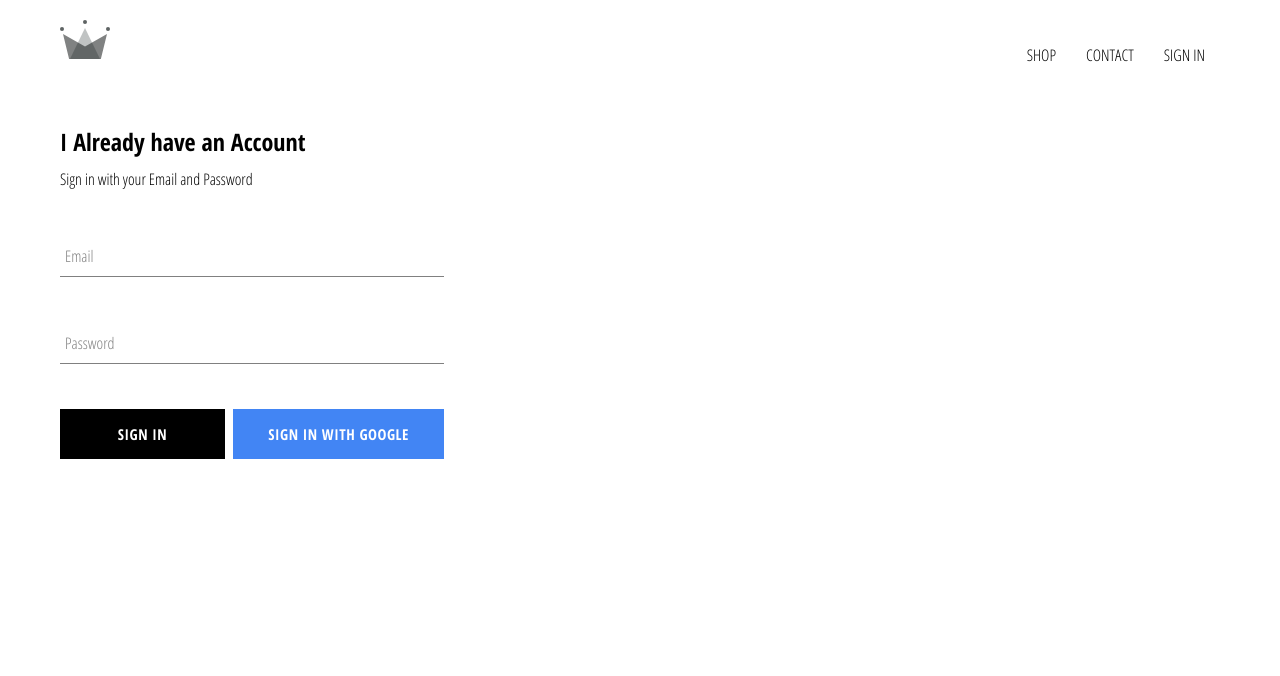
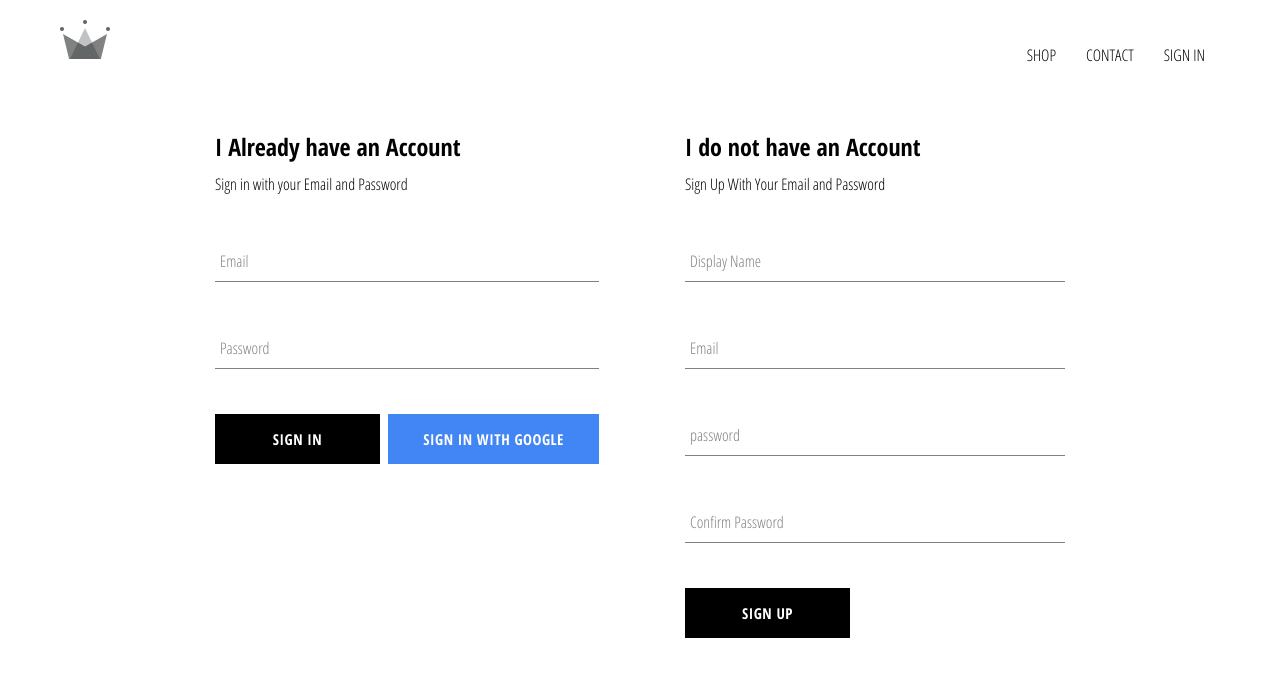
Before and after one commit to hamidKMB/kmb-clothing, a React (Create React App) app: page /signin in a window 1280 px wide. Shown: the top 676 px of the page. Built offline with nearby package versions, Linux system fonts and the light colour scheme; no server answers.

Commit message:
adding Sign Up Form With Auth With Email and Address, also Sign in With Email and Password Sets Up

```diff
--- a/src/App.js
+++ b/src/App.js
@@ -5,7 +5,7 @@
 import ShopPage from "./pages/shop-page/shoppage.component"
 import SignInSignUp from "./pages/sign-in-and-sign-up/sign-in-and-sign-up.component";
 import Header from './components/header/header.component';
-import { auth, createUserProfileDetails } from './firebase/firebase.utils';
+import { auth, createUserProfileDocument } from './firebase/firebase.utils';
 
 import "./App.css";
 
@@ -24,19 +24,17 @@
     //subscribe
     this.unSubscribeFromAuth = auth.onAuthStateChanged ( async userAuth => {
       if (userAuth) {
-        const userRef = await createUserProfileDetails(userAuth); //pass the Authenticated User Details To The FireStore
+        const userRef = await createUserProfileDocument(userAuth); //pass the Authenticated User Details To The FireStore
 
         //--------------------------the Course Solution to Store Data On State-----------------
         userRef.onSnapshot((snapShot) => {
-          this.setState(
-            {
+          this.setState({
               currentUser: {
                 id: snapShot.id,
                 ...snapShot.data(),
               },
-            },
-            () => console.log(this.state)
-          );
+            });
+          console.log(this.state);
         });
 
         //----------------------my Solution to Store Data on State-----------------------------
@@ -47,8 +45,8 @@
         //       id: userData.id,
         //       ...userData.data(),
         //     },
-        //   },
-        //   () => console.log(this.state)
+        //   }
+        //   ,() => console.log(this.state)
         // );
       }
       this.setState({currentUser: userAuth});
--- a/src/components/sign-in/sign-in.component.jsx
+++ b/src/components/sign-in/sign-in.component.jsx
@@ -2,7 +2,7 @@
 import CustomButton from "../custom-button/custom-button.component"
 
 import FormInput from "../form-input/form-input.component"
-import { signInWithGoogle } from "../../firebase/firebase.utils"
+import { auth, signInWithGoogle } from "../../firebase/firebase.utils"
 
 import "./sign-in.styles.scss"
 
@@ -16,10 +16,15 @@
         }
     }
 
-    handleSubmit = (event) => {
+    handleSubmit = async (event) => {
         event.preventDefault();
-
-        this.setState({ email:'' , password:'' })
+        const{email, password} = this.state
+        try{
+          await auth.signInWithEmailAndPassword(email, password)
+          this.setState({ email: "", password: "" });
+        }catch(error){
+          alert(error.message)
+        }
     }
 
     handleChange = (event) => {
@@ -52,7 +57,7 @@
               />
               <div className="buttons">
                 <CustomButton type="submit">Sign in</CustomButton>
-                <CustomButton onClick={signInWithGoogle} isGoogleSignIn >Sign in with Google</CustomButton>
+                <CustomButton type="button" onClick={signInWithGoogle} isGoogleSignIn>Sign in with Google</CustomButton>
               </div>
             </form>
           </div>
--- /dev/null
+++ b/src/components/sign-up/sign-up.component.jsx
@@ -0,0 +1,104 @@
+import React from "react";
+
+import FormInput from "../form-input/form-input.component";
+import CustomButton from "../custom-button/custom-button.component";
+
+import { auth , createUserProfileDocument } from "../../firebase/firebase.utils";
+
+import "./sign-up.styles.scss"
+
+class SignUp extends React.Component {
+    constructor() {
+        super()
+
+        this.state={
+            displayName:'' ,
+            email: '' ,
+            password: '',
+            confirmPassword: ''
+        }
+    }
+
+    handleSubmit = async (event) => {
+        event.preventDefault();
+        const {displayName, email, password, confirmPassword} = this.state;
+
+        if (password !== confirmPassword ){ // when the password Was Wrong
+            alert("Passwords Not Match! Try again")
+            return;
+        };
+
+        try{
+            const{ user } =
+            await auth.createUserWithEmailAndPassword(
+                email,
+                password
+                ); // save the user Athenticated
+                await createUserProfileDocument(user, {displayName});
+            //save the user detail in firestore
+
+            this.setState({
+                displayName: "",
+                email: "",
+                password: "",
+                confirmPassword: "",
+            });
+            // Blank the form fields after user sign up Complete
+
+        }catch(error){
+            console.log("error in Sign-Up" , error.message);
+        }
+    }
+
+    handleChange = (event) => {
+        const {name, value} = event.target
+        this.setState ({ [name] : value })
+    }
+
+    render() {
+        const{displayName, email, password, confirmPassword} = this.state;
+        return (
+          <div className="sign-up">
+            <h2 className="title">I do not have an Account</h2>
+            <span>Sign Up With Your Email and Password</span>
+            <form className="sign-up-form" onSubmit={this.handleSubmit}>
+              <FormInput
+                type="text"
+                name="displayName"
+                value={displayName}
+                label="Display Name"
+                onChange={this.handleChange}
+                required
+              />
+              <FormInput
+                type="email"
+                name="email"
+                value={email}
+                label="Email"
+                onChange={this.handleChange}
+                required
+              />
+              <FormInput
+                type="password"
+                name="password"
+                value={password}
+                label="password"
+                onChange={this.handleChange}
+                required
+              />
+              <FormInput
+                type="password"
+                name="confirmPassword"
+                value={confirmPassword}
+                label="Confirm Password"
+                onChange={this.handleChange}
+                required
+              />
+              <CustomButton type="submit"> SIGN UP </CustomButton>
+            </form>
+          </div>
+        );
+    }
+}
+
+export default SignUp
--- /dev/null
+++ b/src/components/sign-up/sign-up.styles.scss
@@ -0,0 +1,9 @@
+.sign-up {
+  display: flex;
+  flex-direction: column;
+  width: 380px;
+
+  .title {
+    margin: 10px 0;
+  }
+}
--- a/src/firebase/firebase.utils.js
+++ b/src/firebase/firebase.utils.js
@@ -13,7 +13,7 @@
 };
 
 // function for add data to firestore
-export const createUserProfileDetails = async (userAuth, additionalData) => {
+export const createUserProfileDocument = async (userAuth, additionalData) => {
     if (!userAuth) return;
 
     const userRef = firestore.doc(`users/${userAuth.uid}`);
@@ -30,7 +30,6 @@
         //create the properties the displayName and email
         const createdAt = new Date();
         // create the property created At
-
         try {
         await userRef.set({ displayName, createdAt, email, ...additionalData });
         } catch (error) {
--- a/src/pages/sign-in-and-sign-up/sign-in-and-sign-up.component.jsx
+++ b/src/pages/sign-in-and-sign-up/sign-in-and-sign-up.component.jsx
@@ -1,6 +1,7 @@
 import React from "react";
 
 import SignIn from "../../components/sign-in/sign-in.component";
+import SignUp from "../../components/sign-up/sign-up.component";
 
 import './sign-in-and-sign-up.styles.scss'
 
@@ -8,6 +9,7 @@
     return (
         <div className="sign-in-sign-up">
             <SignIn />
+            <SignUp />
         </div>
     )
 }
--- a/src/pages/sign-in-and-sign-up/sign-in-and-sign-up.styles.scss
+++ b/src/pages/sign-in-and-sign-up/sign-in-and-sign-up.styles.scss
@@ -0,0 +1,6 @@
+.sign-in-sign-up {
+    display: flex;
+    justify-content: space-between;
+    width: 850px;
+    margin: 30px auto
+}
```
